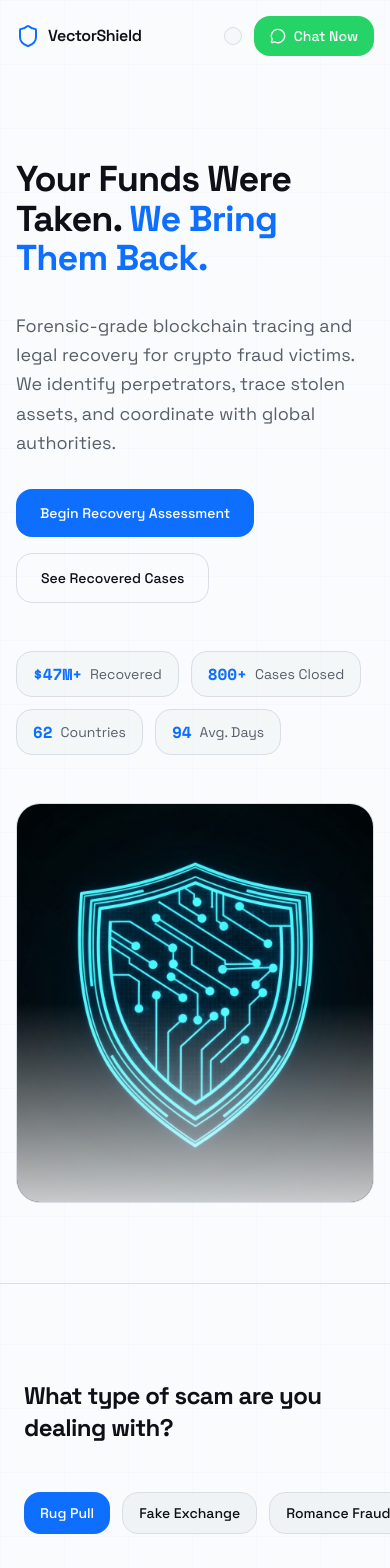
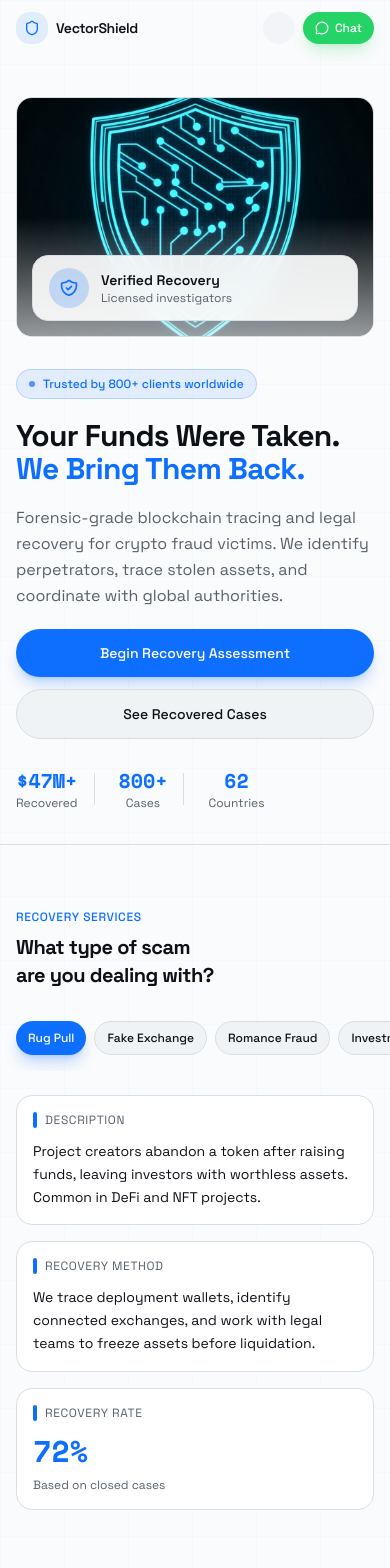
Before and after one commit to Biggie9999/vectorshield, a Next.js app: page / in a window 390 px wide. Shown: the top 1568 px of the page. Built offline with nearby package versions, Linux system fonts and the light colour scheme.

Commit message:
improve mobile UI with cleaner design and responsive elements

```diff
--- a/components/hero.tsx
+++ b/components/hero.tsx
@@ -5,64 +5,71 @@ import Image from "next/image"
 export function Hero() {
   const stats = [
     { value: "$47M+", label: "Recovered" },
-    { value: "800+", label: "Cases Closed" },
+    { value: "800+", label: "Cases" },
     { value: "62", label: "Countries" },
-    { value: "94", label: "Avg. Days" },
   ]
 
   return (
-    <section className="relative min-h-screen flex items-center pt-20">
-      <div className="max-w-7xl mx-auto px-4 sm:px-6 py-20 w-full">
-        <div className="grid lg:grid-cols-2 gap-12 items-center">
+    <section className="relative min-h-[100svh] flex items-center pt-16 md:pt-20">
+      <div className="max-w-7xl mx-auto px-4 sm:px-6 py-8 md:py-20 w-full">
+        <div className="grid lg:grid-cols-2 gap-8 lg:gap-12 items-center">
           {/* Left content */}
-          <div className="space-y-8">
-            <h1 className="text-4xl md:text-5xl lg:text-6xl font-bold leading-[1.1] tracking-tight text-balance">
+          <div className="space-y-5 md:space-y-8 order-2 lg:order-1">
+            {/* Badge */}
+            <div className="inline-flex items-center gap-2 px-3 py-1.5 bg-primary/10 border border-primary/20 rounded-full">
+              <span className="w-1.5 h-1.5 bg-primary rounded-full animate-pulse" />
+              <span className="text-xs font-medium text-primary">Trusted by 800+ clients worldwide</span>
+            </div>
+
+            <h1 className="text-3xl sm:text-4xl md:text-5xl lg:text-6xl font-bold leading-[1.1] tracking-tight text-balance">
               Your Funds Were Taken.{" "}
               <span className="text-primary">We Bring Them Back.</span>
             </h1>
-            <p className="text-lg text-muted-foreground max-w-xl leading-relaxed">
+            <p className="text-base md:text-lg text-muted-foreground max-w-xl leading-relaxed">
               Forensic-grade blockchain tracing and legal recovery for crypto
               fraud victims. We identify perpetrators, trace stolen assets, and
               coordinate with global authorities.
             </p>
 
             {/* CTAs */}
-            <div className="flex flex-wrap gap-4">
+            <div className="flex flex-col sm:flex-row gap-3">
               <a
                 href="#contact"
-                className="inline-flex px-6 py-3.5 bg-primary text-primary-foreground font-medium text-sm hover:bg-accent transition-colors rounded-xl"
+                className="inline-flex justify-center px-6 py-3.5 bg-primary text-primary-foreground font-medium text-sm hover:bg-accent transition-colors rounded-full shadow-lg shadow-primary/25"
               >
                 Begin Recovery Assessment
               </a>
               <a
                 href="#cases"
-                className="inline-flex px-6 py-3.5 border border-border text-foreground font-medium text-sm hover:border-primary hover:text-primary transition-colors rounded-xl"
+                className="inline-flex justify-center px-6 py-3.5 bg-secondary border border-border text-foreground font-medium text-sm hover:border-primary hover:text-primary transition-colors rounded-full"
               >
                 See Recovered Cases
               </a>
             </div>
 
-            {/* Trust stats */}
-            <div className="flex flex-wrap gap-3 pt-4">
-              {stats.map((stat) => (
-                <div
-                  key={stat.label}
-                  className="flex items-center gap-2 px-4 py-2.5 bg-secondary/50 border border-border rounded-xl"
-                >
-                  <span className="text-primary font-mono font-bold">
-                    {stat.value}
-                  </span>
-                  <span className="text-muted-foreground text-sm">
-                    {stat.label}
-                  </span>
+            {/* Trust stats - horizontal on mobile */}
+            <div className="flex items-center gap-6 pt-2 md:pt-4">
+              {stats.map((stat, index) => (
+                <div key={stat.label} className="flex items-center gap-4">
+                  <div className="text-center">
+                    <p className="text-xl md:text-2xl font-bold text-primary font-mono">
+                      {stat.value}
+                    </p>
+                    <p className="text-xs text-muted-foreground">
+                      {stat.label}
+                    </p>
+                  </div>
+                  {index < stats.length - 1 && (
+                    <div className="w-px h-8 bg-border" />
+                  )}
                 </div>
               ))}
             </div>
           </div>
 
           {/* Right - Hero Image */}
-          <div className="relative h-[400px] lg:h-[500px]">
-            <div className="absolute inset-0 bg-primary/5 rounded-3xl overflow-hidden border border-border">
+          <div className="relative h-[240px] sm:h-[320px] lg:h-[480px] order-1 lg:order-2">
+            <div className="absolute inset-0 bg-primary/5 rounded-2xl lg:rounded-3xl overflow-hidden border border-border">
               <Image
                 src="/images/hero-shield.jpg"
                 alt="VectorShield cyber security protection visualization"
@@ -70,8 +77,22 @@ export function Hero() {
                 className="object-cover"
                 priority
               />
-              {/* Overlay gradient for text readability */}
-              <div className="absolute inset-0 bg-gradient-to-t from-background/80 via-transparent to-transparent" />
+              {/* Overlay gradient */}
+              <div className="absolute inset-0 bg-gradient-to-t from-background/60 via-transparent to-transparent" />
+            </div>
+            {/* Floating badge on image */}
+            <div className="absolute bottom-4 left-4 right-4 sm:left-auto sm:right-4 sm:w-auto">
+              <div className="flex items-center gap-3 px-4 py-3 bg-card/90 backdrop-blur-md rounded-xl border border-border">
+                <div className="w-10 h-10 rounded-full bg-primary/20 flex items-center justify-center">
+                  <svg className="w-5 h-5 text-primary" fill="none" viewBox="0 0 24 24" stroke="currentColor">
+                    <path strokeLinecap="round" strokeLinejoin="round" strokeWidth={2} d="M9 12l2 2 4-4m5.618-4.016A11.955 11.955 0 0112 2.944a11.955 11.955 0 01-8.618 3.04A12.02 12.02 0 003 9c0 5.591 3.824 10.29 9 11.622 5.176-1.332 9-6.03 9-11.622 0-1.042-.133-2.052-.382-3.016z" />
+                  </svg>
+                </div>
+                <div>
+                  <p className="text-sm font-semibold text-card-foreground">Verified Recovery</p>
+                  <p className="text-xs text-muted-foreground">Licensed investigators</p>
+                </div>
+              </div>
             </div>
           </div>
         </div>
--- a/components/navigation.tsx
+++ b/components/navigation.tsx
@@ -22,22 +22,24 @@ export function Navigation() {
     <nav
       className={`fixed top-0 left-0 right-0 z-50 transition-all duration-300 ${
         scrolled
-          ? "bg-background/80 backdrop-blur-md border-b border-border"
+          ? "bg-background/90 backdrop-blur-xl border-b border-border shadow-sm"
           : "bg-transparent"
       }`}
     >
-      <div className="max-w-7xl mx-auto px-4 sm:px-6 py-4">
+      <div className="max-w-7xl mx-auto px-4 sm:px-6 py-3 md:py-4">
         <div className="flex items-center justify-between">
           {/* Logo */}
           <a href="#" className="flex items-center gap-2 group">
-            <Shield className="w-6 h-6 text-primary transition-colors group-hover:text-accent" />
-            <span className="text-foreground font-semibold tracking-tight">
+            <div className="w-8 h-8 rounded-lg bg-primary/10 flex items-center justify-center">
+              <Shield className="w-4 h-4 text-primary" />
+            </div>
+            <span className="text-foreground font-semibold tracking-tight text-sm md:text-base">
               VectorShield
             </span>
           </a>
 
           {/* Navigation Links - Hidden on mobile */}
-          <div className="hidden md:flex items-center gap-8">
+          <div className="hidden lg:flex items-center gap-8">
             <a
               href="#services"
               className="text-sm text-muted-foreground hover:text-foreground transition-colors"
@@ -65,27 +67,27 @@ export function Navigation() {
           </div>
 
           {/* Right side actions */}
-          <div className="flex items-center gap-3">
-            {/* Theme Toggle - always visible */}
+          <div className="flex items-center gap-2 md:gap-3">
+            {/* Theme Toggle */}
             <ThemeToggle />
 
             {/* Desktop CTA */}
             <a
               href="#contact"
-              className="hidden md:inline-flex px-5 py-2.5 text-sm font-medium border border-primary text-primary hover:bg-primary hover:text-primary-foreground transition-all duration-200 rounded-xl"
+              className="hidden lg:inline-flex px-5 py-2.5 text-sm font-medium border border-primary text-primary hover:bg-primary hover:text-primary-foreground transition-all duration-200 rounded-xl"
             >
               Start Recovery
             </a>
 
-            {/* Mobile WhatsApp CTA - only on mobile, no hamburger */}
+            {/* Mobile/Tablet WhatsApp CTA */}
             <a
               href={WHATSAPP_URL}
               target="_blank"
               rel="noopener noreferrer"
-              className="md:hidden inline-flex items-center gap-2 px-4 py-2.5 bg-[#25D366] text-white font-medium text-sm rounded-xl hover:bg-[#20BD5A] transition-colors"
+              className="lg:hidden inline-flex items-center gap-1.5 px-3 py-2 bg-[#25D366] text-white font-medium text-xs rounded-full hover:bg-[#20BD5A] transition-colors shadow-lg shadow-[#25D366]/20"
             >
-              <MessageCircle className="w-4 h-4" />
-              <span>Chat Now</span>
+              <MessageCircle className="w-3.5 h-3.5" />
+              <span>Chat</span>
             </a>
           </div>
         </div>
--- a/components/recovered-cases.tsx
+++ b/components/recovered-cases.tsx
@@ -24,68 +24,71 @@ const cases = [
 
 export function RecoveredCases() {
   return (
-    <section id="cases" className="py-24 border-t border-border">
-      <div className="max-w-7xl mx-auto px-6">
-        <div className="flex items-center justify-between mb-12">
-          <h2 className="text-2xl md:text-3xl font-bold tracking-tight">
-            Recovered Cases
-          </h2>
+    <section id="cases" className="py-16 md:py-24 border-t border-border">
+      <div className="max-w-7xl mx-auto px-4 sm:px-6">
+        <div className="flex items-start sm:items-center justify-between gap-4 mb-8 md:mb-12">
+          <div>
+            <p className="text-xs font-medium text-primary uppercase tracking-wider mb-2">Case Studies</p>
+            <h2 className="text-xl sm:text-2xl md:text-3xl font-bold tracking-tight">
+              Recovered Cases
+            </h2>
+          </div>
           <a
             href="#contact"
-            className="text-sm text-muted-foreground hover:text-primary transition-colors"
+            className="text-xs sm:text-sm text-muted-foreground hover:text-primary transition-colors whitespace-nowrap"
           >
-            View All Cases
+            View All
           </a>
         </div>
 
-        <div className="grid md:grid-cols-3 gap-6">
+        <div className="grid sm:grid-cols-2 md:grid-cols-3 gap-4 md:gap-6">
           {cases.map((caseItem) => (
             <div
               key={caseItem.id}
-              className="relative bg-card border border-border p-6 hover:border-primary/50 transition-colors rounded-2xl"
+              className="relative bg-card border border-border p-4 sm:p-6 hover:border-primary/50 transition-colors rounded-2xl group"
             >
               {/* Closed badge */}
-              <div className="absolute top-4 right-4 px-2.5 py-1 bg-primary/10 border border-primary/30 rounded-lg">
-                <span className="text-xs font-mono font-bold text-primary tracking-wider">
+              <div className="absolute top-3 right-3 sm:top-4 sm:right-4 px-2 py-0.5 bg-primary/10 border border-primary/30 rounded-full">
+                <span className="text-[10px] sm:text-xs font-mono font-bold text-primary tracking-wider">
                   CLOSED
                 </span>
               </div>
 
               {/* Case ID */}
-              <div className="mb-6">
-                <span className="text-xs text-muted-foreground">Case</span>
-                <p className="font-mono text-lg text-foreground">
+              <div className="mb-4 sm:mb-6">
+                <span className="text-[10px] sm:text-xs text-muted-foreground">Case</span>
+                <p className="font-mono text-base sm:text-lg text-foreground">
                   #{caseItem.id}
                 </p>
               </div>
 
               {/* Details */}
-              <div className="space-y-3">
-                <div className="flex justify-between items-center border-b border-border pb-3">
-                  <span className="text-sm text-muted-foreground">Type</span>
-                  <span className="text-sm text-foreground">
+              <div className="space-y-2 sm:space-y-3">
+                <div className="flex justify-between items-center border-b border-border pb-2 sm:pb-3">
+                  <span className="text-xs sm:text-sm text-muted-foreground">Type</span>
+                  <span className="text-xs sm:text-sm text-foreground">
                     {caseItem.type}
                   </span>
                 </div>
-                <div className="flex justify-between items-center border-b border-border pb-3">
-                  <span className="text-sm text-muted-foreground">Amount</span>
-                  <span className="text-sm font-mono text-foreground">
+                <div className="flex justify-between items-center border-b border-border pb-2 sm:pb-3">
+                  <span className="text-xs sm:text-sm text-muted-foreground">Amount</span>
+                  <span className="text-xs sm:text-sm font-mono text-foreground">
                     {caseItem.amount}
                   </span>
                 </div>
-                <div className="flex justify-between items-center border-b border-border pb-3">
-                  <span className="text-sm text-muted-foreground">
+                <div className="flex justify-between items-center border-b border-border pb-2 sm:pb-3">
+                  <span className="text-xs sm:text-sm text-muted-foreground">
                     Recovered
                   </span>
-                  <span className="text-sm font-mono font-bold text-primary">
+                  <span className="text-xs sm:text-sm font-mono font-bold text-primary">
                     {caseItem.recovered}
                   </span>
                 </div>
                 <div className="flex justify-between items-center">
-                  <span className="text-sm text-muted-foreground">
+                  <span className="text-xs sm:text-sm text-muted-foreground">
                     Duration
                   </span>
-                  <span className="text-sm text-foreground">
+                  <span className="text-xs sm:text-sm text-foreground">
                     {caseItem.duration}
                   </span>
                 </div>
--- a/components/scam-type-selector.tsx
+++ b/components/scam-type-selector.tsx
@@ -82,25 +82,28 @@ export function ScamTypeSelector() {
   const scrollRef = useRef<HTMLDivElement>(null)
 
   return (
-    <section id="services" className="py-24 border-t border-border">
-      <div className="max-w-7xl mx-auto px-6">
-        <h2 className="text-2xl md:text-3xl font-bold mb-12 tracking-tight">
+    <section id="services" className="py-16 md:py-24 border-t border-border">
+      <div className="max-w-7xl mx-auto px-4 sm:px-6">
+        <div className="mb-8 md:mb-12">
+          <p className="text-xs font-medium text-primary uppercase tracking-wider mb-2">Recovery Services</p>
+          <h2 className="text-xl sm:text-2xl md:text-3xl font-bold tracking-tight text-balance">
             What type of scam are you dealing with?
           </h2>
+        </div>
 
         {/* Horizontal scrollable pills */}
         <div
           ref={scrollRef}
-          className="flex gap-3 overflow-x-auto pb-4 scrollbar-hide -mx-6 px-6"
+          className="flex gap-2 overflow-x-auto pb-4 scrollbar-hide -mx-4 px-4 sm:-mx-6 sm:px-6"
           style={{ scrollbarWidth: "none", msOverflowStyle: "none" }}
         >
           {scamTypes.map((type) => (
             <button
               key={type.id}
               onClick={() => setSelected(type)}
-              className={`flex-shrink-0 px-4 py-2.5 text-sm font-medium transition-all duration-200 rounded-xl ${
+              className={`flex-shrink-0 px-3 py-2 text-xs sm:text-sm font-medium transition-all duration-200 rounded-full ${
                 selected.id === type.id
-                  ? "bg-primary text-primary-foreground"
+                  ? "bg-primary text-primary-foreground shadow-lg shadow-primary/25"
                   : "bg-secondary border border-border text-foreground hover:border-primary"
               }`}
             >
@@ -110,30 +113,39 @@ export function ScamTypeSelector() {
         </div>
 
         {/* Dynamic content */}
-        <div className="grid md:grid-cols-3 gap-6 mt-8">
-          <div className="p-6 bg-card border-l-4 border-l-primary border border-border rounded-xl">
-            <h3 className="text-xs uppercase tracking-wider text-muted-foreground mb-3">
+        <div className="grid md:grid-cols-3 gap-4 md:gap-6 mt-6 md:mt-8">
+          <div className="p-4 sm:p-6 bg-card border border-border rounded-2xl">
+            <div className="flex items-center gap-2 mb-3">
+              <div className="w-1 h-4 bg-primary rounded-full" />
+              <h3 className="text-xs uppercase tracking-wider text-muted-foreground">
                 Description
               </h3>
-            <p className="text-foreground leading-relaxed">
+            </div>
+            <p className="text-sm sm:text-base text-foreground leading-relaxed">
               {selected.description}
             </p>
           </div>
-          <div className="p-6 bg-card border-l-4 border-l-primary border border-border rounded-xl">
-            <h3 className="text-xs uppercase tracking-wider text-muted-foreground mb-3">
+          <div className="p-4 sm:p-6 bg-card border border-border rounded-2xl">
+            <div className="flex items-center gap-2 mb-3">
+              <div className="w-1 h-4 bg-primary rounded-full" />
+              <h3 className="text-xs uppercase tracking-wider text-muted-foreground">
                 Recovery Method
               </h3>
-            <p className="text-foreground leading-relaxed">{selected.method}</p>
             </div>
-          <div className="p-6 bg-card border-l-4 border-l-primary border border-border rounded-xl">
-            <h3 className="text-xs uppercase tracking-wider text-muted-foreground mb-3">
-              Average Recovery Rate
+            <p className="text-sm sm:text-base text-foreground leading-relaxed">{selected.method}</p>
+          </div>
+          <div className="p-4 sm:p-6 bg-card border border-border rounded-2xl">
+            <div className="flex items-center gap-2 mb-3">
+              <div className="w-1 h-4 bg-primary rounded-full" />
+              <h3 className="text-xs uppercase tracking-wider text-muted-foreground">
+                Recovery Rate
               </h3>
-            <p className="text-4xl font-mono font-bold text-primary">
+            </div>
+            <p className="text-3xl sm:text-4xl font-mono font-bold text-primary">
               {selected.recoveryRate}
             </p>
-            <p className="text-sm text-muted-foreground mt-2">
-              Based on closed cases in this category
+            <p className="text-xs sm:text-sm text-muted-foreground mt-2">
+              Based on closed cases
             </p>
           </div>
         </div>
--- a/components/theme-toggle.tsx
+++ b/components/theme-toggle.tsx
@@ -14,7 +14,7 @@ export function ThemeToggle() {
 
   if (!mounted) {
     return (
-      <div className="p-2 rounded-xl border border-border bg-secondary/50 w-9 h-9" />
+      <div className="w-8 h-8 rounded-full bg-secondary/50" />
     )
   }
 
@@ -27,12 +27,12 @@ export function ThemeToggle() {
   return (
     <button
       onClick={cycleTheme}
-      className="p-2 rounded-xl border border-border bg-secondary/50 hover:bg-secondary hover:border-primary/50 transition-all duration-200"
+      className="w-8 h-8 rounded-full bg-secondary/80 hover:bg-secondary flex items-center justify-center transition-all duration-200"
       aria-label={`Current theme: ${theme}. Click to change.`}
     >
-      {theme === "light" && <Sun className="w-4 h-4 text-foreground" />}
-      {theme === "dark" && <Moon className="w-4 h-4 text-foreground" />}
-      {theme === "system" && <Monitor className="w-4 h-4 text-foreground" />}
+      {theme === "light" && <Sun className="w-3.5 h-3.5 text-foreground" />}
+      {theme === "dark" && <Moon className="w-3.5 h-3.5 text-foreground" />}
+      {theme === "system" && <Monitor className="w-3.5 h-3.5 text-foreground" />}
     </button>
   )
 }
```
Also changed, not shown: components/footer.tsx (+28 -27 lines), components/intake-form.tsx (+31 -28 lines), components/process-steps.tsx (+25 -15 lines), components/trust-signals.tsx (+18 -9 lines). Lines whose indentation alone changed are shown as unchanged.
